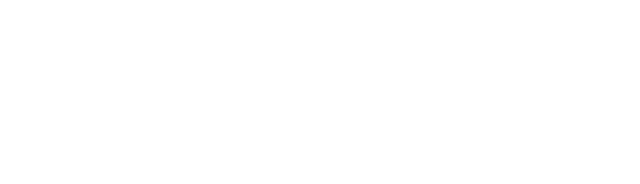
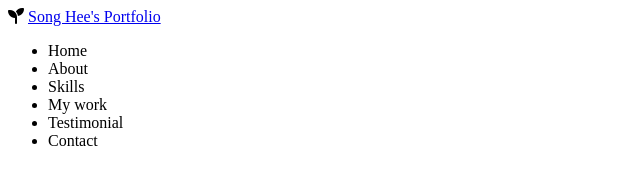
Before and after one commit to sonxxx/portfolio-web, a plain HTML site: page index.html in a window 1280 px wide. Shown: the whole page, without its empty margins (0-640 px from the left). Drawn offline with Linux system fonts and the light colour scheme.

Commit message:
HTML: Navbar

```diff
--- a/index.html
+++ b/index.html
@@ -13,6 +13,36 @@
   <script src="main.js"></script>
 </head>
 <body>
+  <!-- Navbar -->
+  <nav id="navbar">
+    <div class="navbar__logo">
+      <i class="fas fa-seedling"></i>
+      <a href="#">Song Hee's Portfolio</a>
+    </div>
+    <div class="navbar__menu">
+      <ul class="navbar__menu">
+        <li class="navbar__menu__item">Home</li>
+        <li class="navbar__menu__item">About</li>
+        <li class="navbar__menu__item">Skills</li>
+        <li class="navbar__menu__item">My work</li>
+        <li class="navbar__menu__item">Testimonial</li>
+        <li class="navbar__menu__item">Contact</li>
+      </ul>
+    </div>
+  </nav>
+  <!-- About -->
+  <section id="about">
+    <div class="about__title"></div>
+    <div class="about__description"></div>
+  </section>
+  <!-- Skills -->
+  <section id="skills"></section>
+  <!-- Work -->
+  <section id="work"></section>
+  <!-- Testimonials -->
+  <section id="testimonials"></section>
+  <!-- Contact -->
+  <section id="contact"></section>
 
 </body>
 </html>
```
